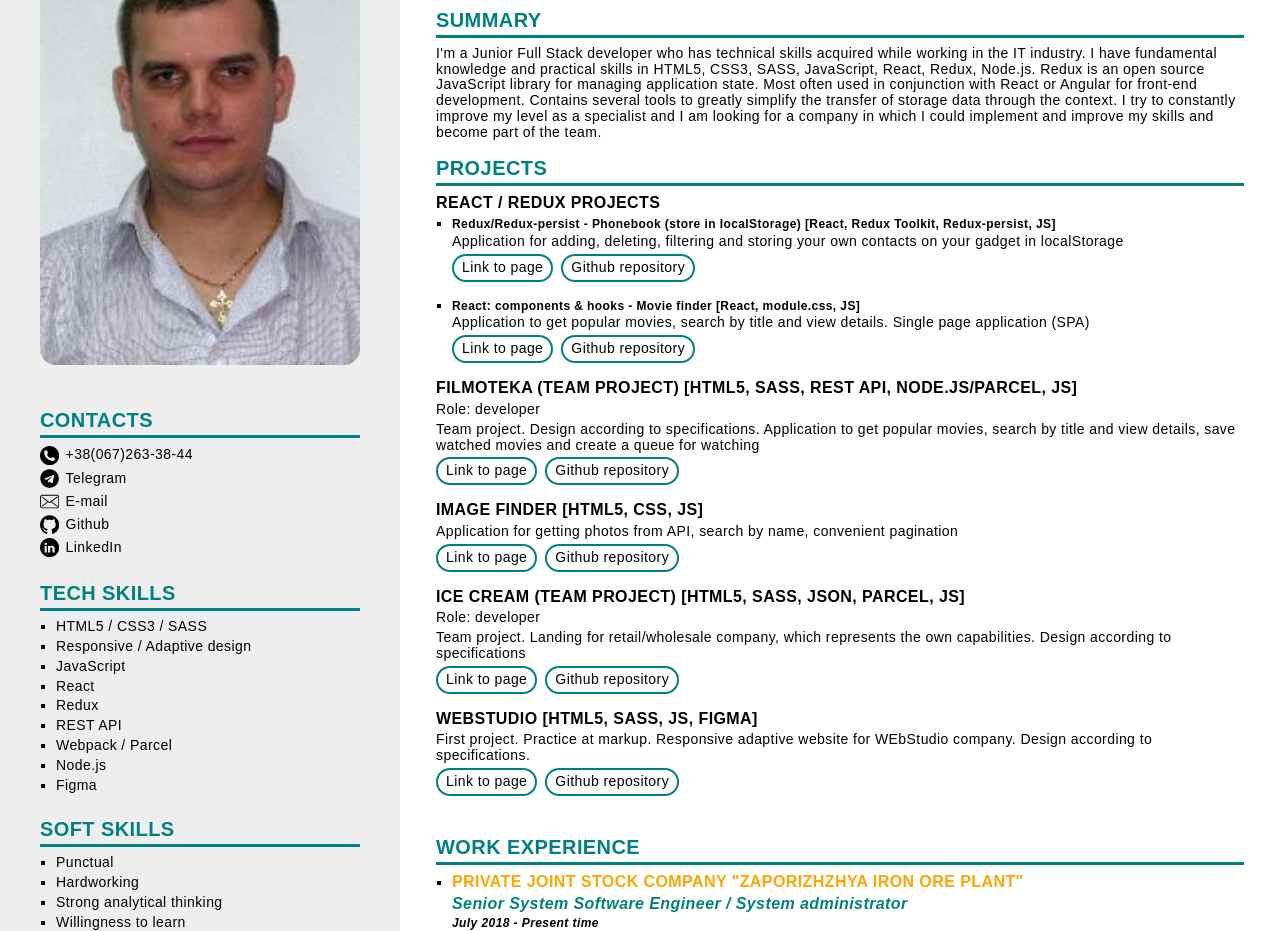
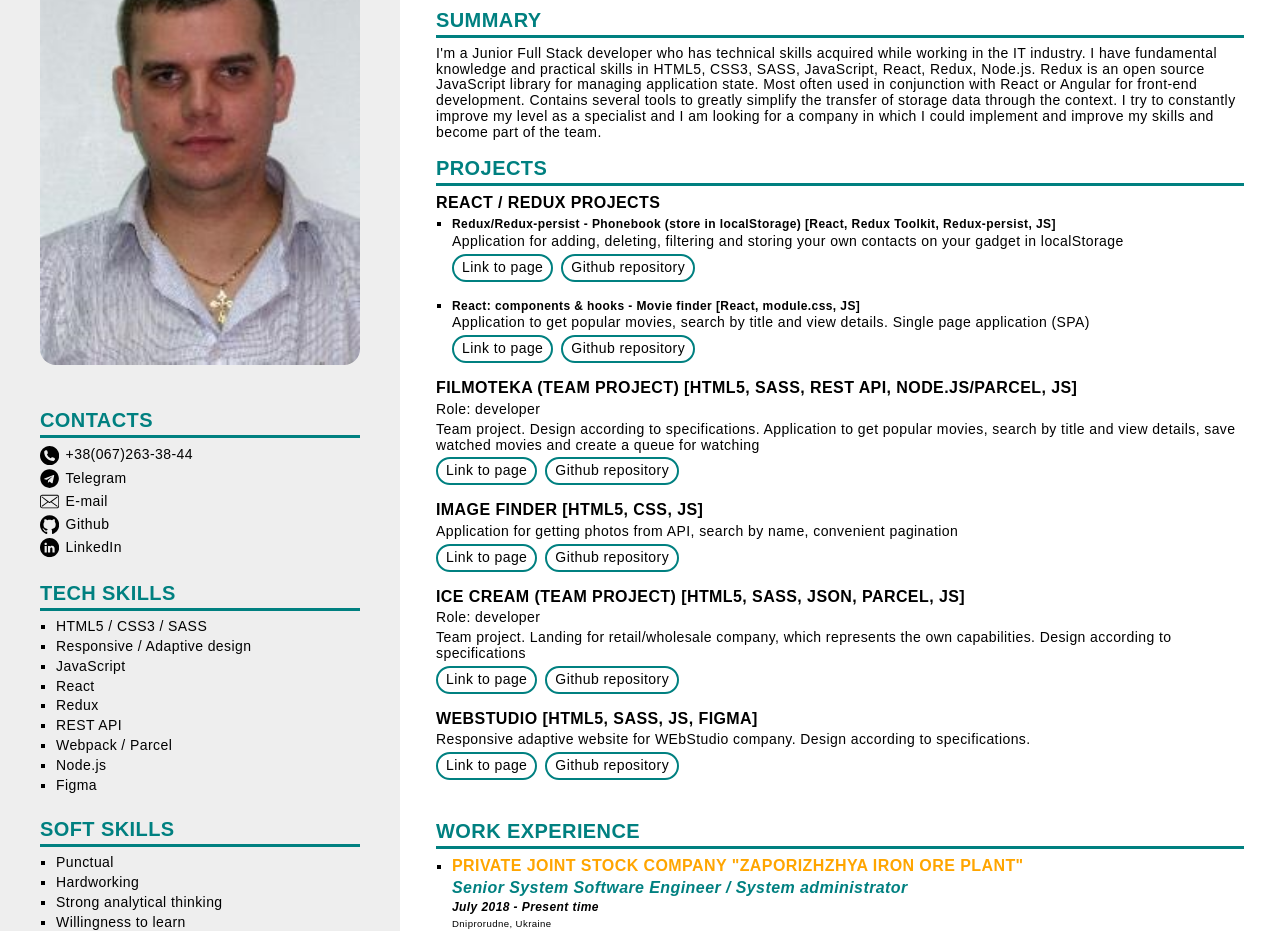
Before and after one commit to DmitryNikolin/resume, a plain HTML site: page index.html in a window 1280 px wide. Shown: the part 103-1034 px from the top of the page. Drawn offline with nearby package versions, Linux system fonts and the light colour scheme.

Commit message:
Update index.html

```diff
--- a/index.html
+++ b/index.html
@@ -100,7 +100,8 @@
             </li>
             <li class="subsection-item">
               <h3 class="h3-title">
-                Filmoteka (team project) [HTML5, SASS, Rest API, Node.js/Parcel, JS]
+                Filmoteka (team project) [HTML5, SASS, Rest API, Node.js/Parcel,
+                JS]
               </h3>
               <p class="text">Role: developer</p>
               <p class="text">
@@ -175,8 +176,8 @@
             <li class="subsection-item">
               <h3 class="h3-title">WebStudio [HTML5, SASS, JS, Figma]</h3>
               <p class="text">
-                First project. Practice at markup. Responsive adaptive website
-                for WEbStudio company. Design according to specifications.
+                Responsive adaptive website for WEbStudio company. Design
+                according to specifications.
               </p>
               <div class="link-set">
                 <a
```
